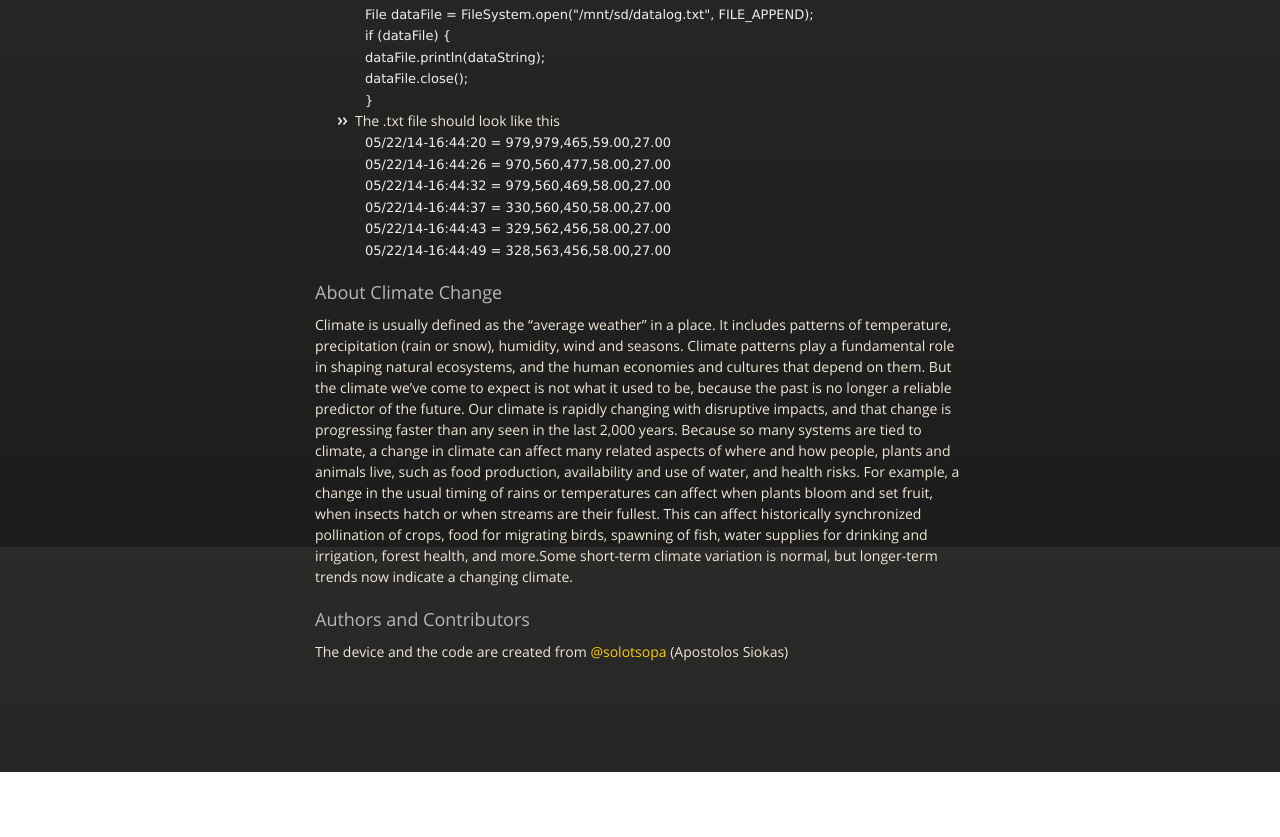
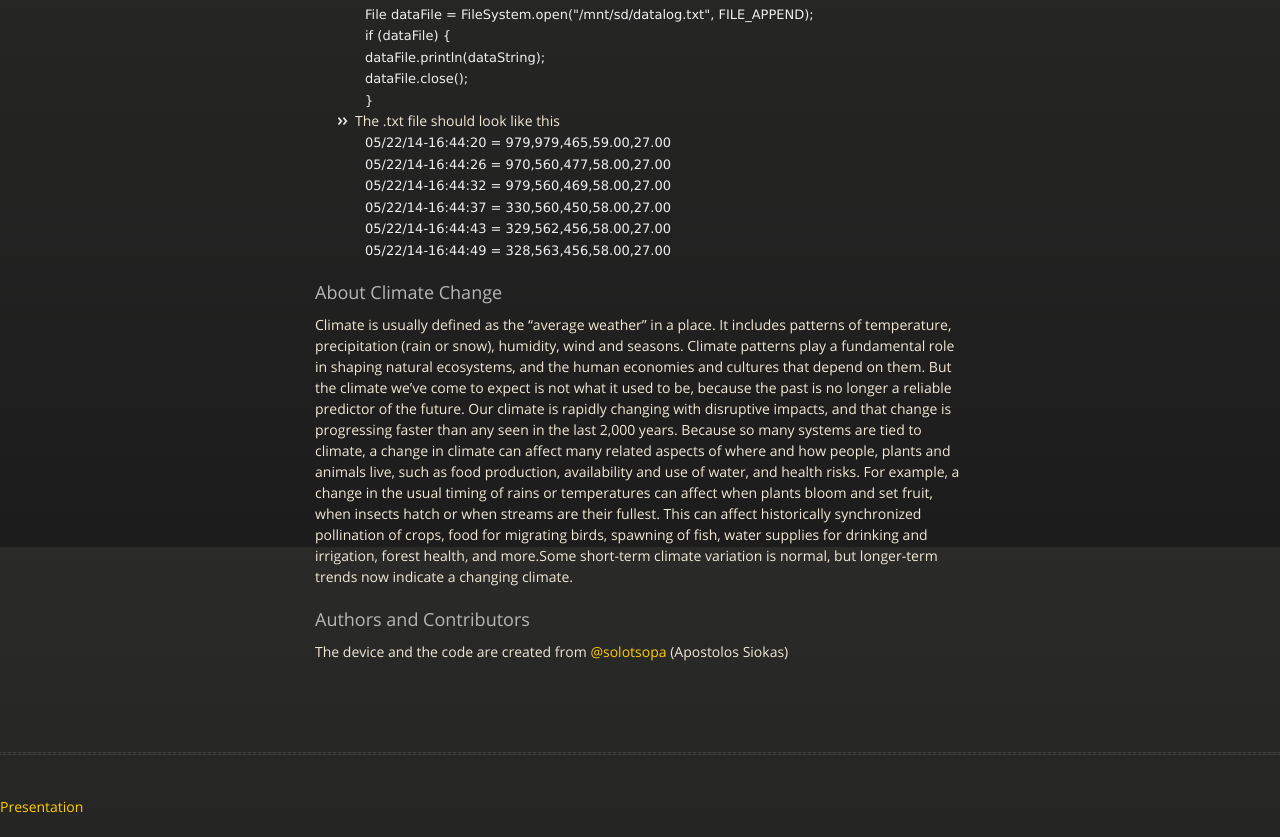
Before and after one commit to siokas/ClimateChangeDetector, a plain HTML site: page index.html in a window 1280 px wide. Shown: the part 5053-5890 px from the top of the page. Before the commit the page ends 5825 px from the top, so only its background shows below. Drawn offline with nearby package versions, Linux system fonts and the light colour scheme.

Commit message:
Update index.html
Add presentation link

```diff
--- a/index.html
+++ b/index.html
@@ -155,6 +155,9 @@ Photoresistors are sensors that allow you to detect light. They are small, inexp
       </section>
 
     </div>
+    <hr>
+    <br>
+    <a href="http://ccd.siokas.gr/presentation.html">Presentation</a>
     <!--[if !IE]><script>fixScale(document);</script><![endif]-->
 
   </body>
```
